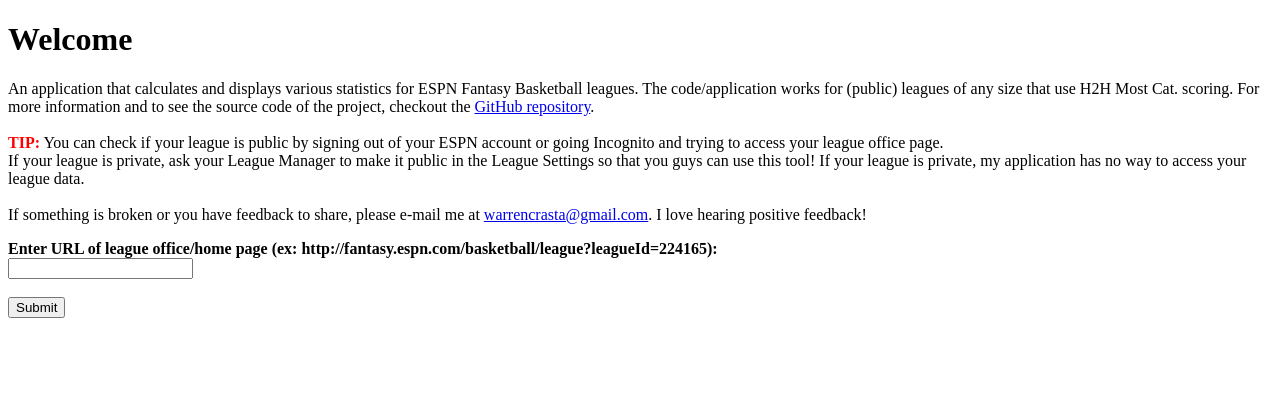
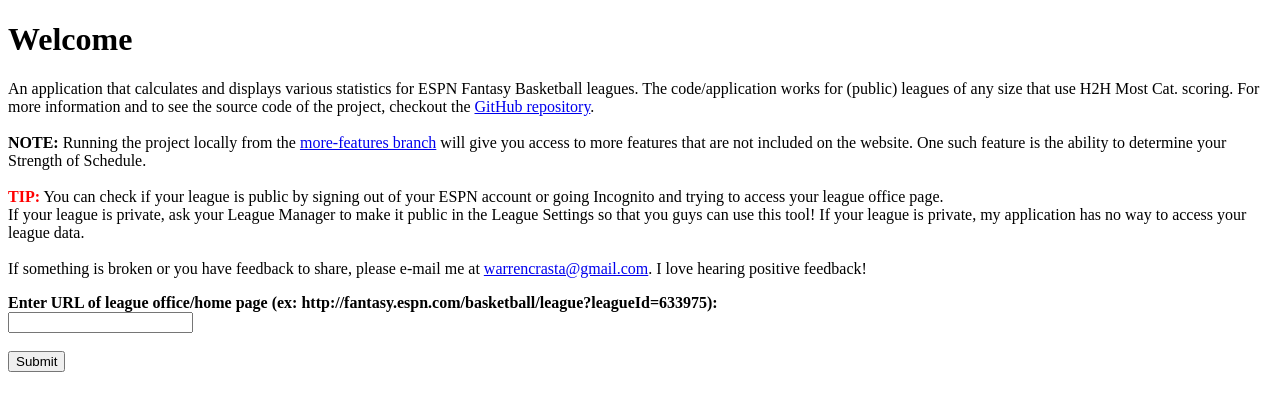
Before and after one commit to wcrasta/ESPN-Fantasy-Basketball, a Flask app: page / in a window 1280 px wide. Shown: the top 411 px of the page. Run offline with Flask 2, Linux system fonts and the light colour scheme.

Commit message:
Adding references to Strength of Schedule feature, as described in PR #12

```diff
--- a/templates/index.html
+++ b/templates/index.html
@@ -13,6 +13,8 @@
     For more information and to see the source code of the project, checkout
     the <a href="https://github.com/wcrasta/ESPN-Fantasy-Basketball" target="_blank">GitHub repository</a>.
     <br/><br/>
+    <font color="black"><strong>NOTE:</strong></font> Running the project locally from the <a href="https://github.com/wcrasta/ESPN-Fantasy-Basketball/tree/more-features" target="_blank">more-features branch</a> will give you access to more features that are not included on the website. One such feature is the ability to determine your Strength of Schedule.
+    <br/><br/>
     <font color="red"><strong>TIP:</strong></font> You can check if your league is public by signing out of your ESPN account or going Incognito and trying to access your league office page.
     <br/>If your league is private, ask your League Manager to make it public in the League Settings so that you guys can use this tool! If your league is private, my application has no way to access your league data.
     <br/><br/>
@@ -21,7 +23,7 @@
 </p>
 
 <form action='/tools' method= 'POST'>
-    <strong>Enter URL of league office/home page (ex: http://fantasy.espn.com/basketball/league?leagueId=224165):</strong><br/>
+    <strong>Enter URL of league office/home page (ex: http://fantasy.espn.com/basketball/league?leagueId=633975):</strong><br/>
     {% if league_id is none %}
             <span style='color:red'>URL entered is incorrect. Please make sure it follows the format above or contact me if the error persists. </span><br/>
     {% endif %}
```
Also changed, not shown: README.md.
